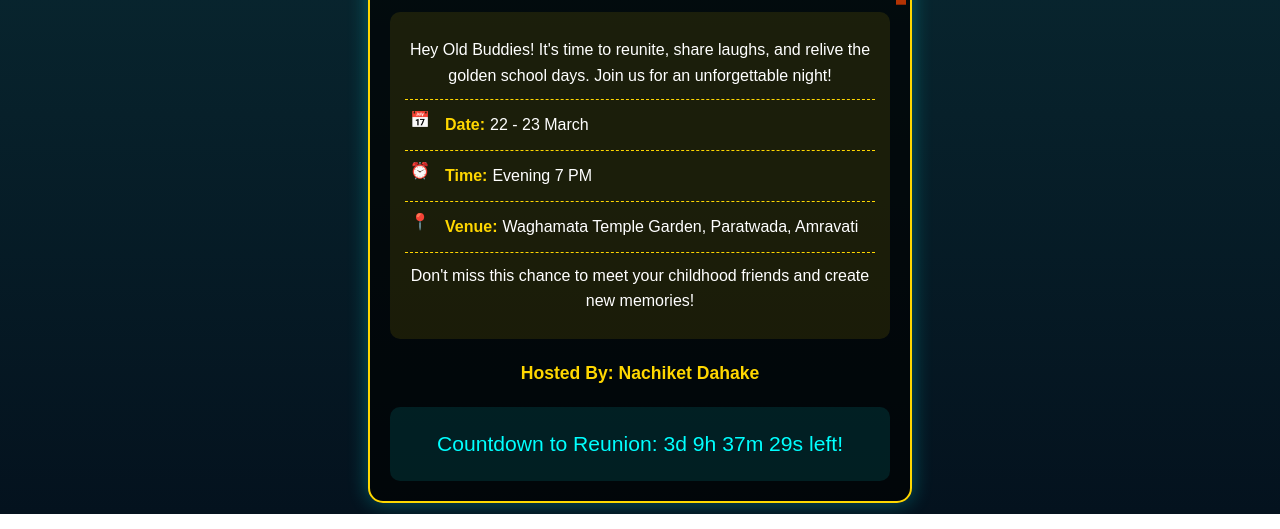
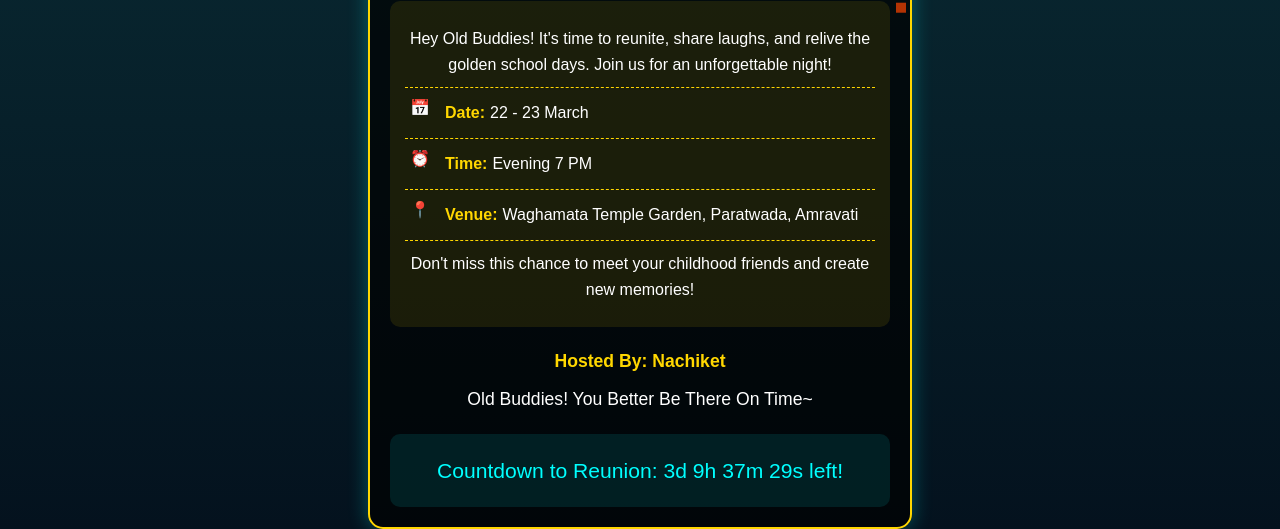
Before and after one commit to nachiee/Reunion, a plain HTML site: page index.html in a window 1280 px wide. Shown: the part 286-815 px from the top of the page. Drawn offline with Linux system fonts and the light colour scheme.

Commit message:
Update index.html

```diff
--- a/index.html
+++ b/index.html
@@ -155,7 +155,8 @@
                 <p>Don't miss this chance to meet your childhood friends and create new memories!</p>
             </div>
         </div>
-        <p class="host">Hosted By: <span>Nachiket Dahake</span></p>
+        <p class="host">Hosted By: <span>Nachiket</span></p>
+         <p> Old Buddies! You Better Be There On Time~</p>
         <div class="countdown">
             <p id="countdownText">Countdown to Reunion: Calculating...</p>
         </div>
```
